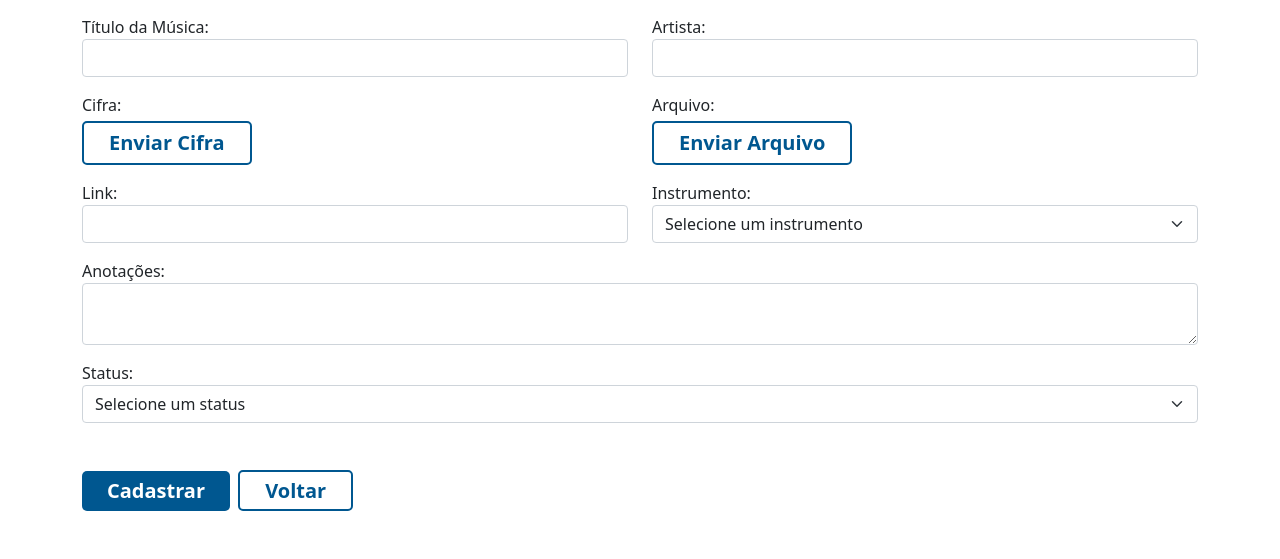
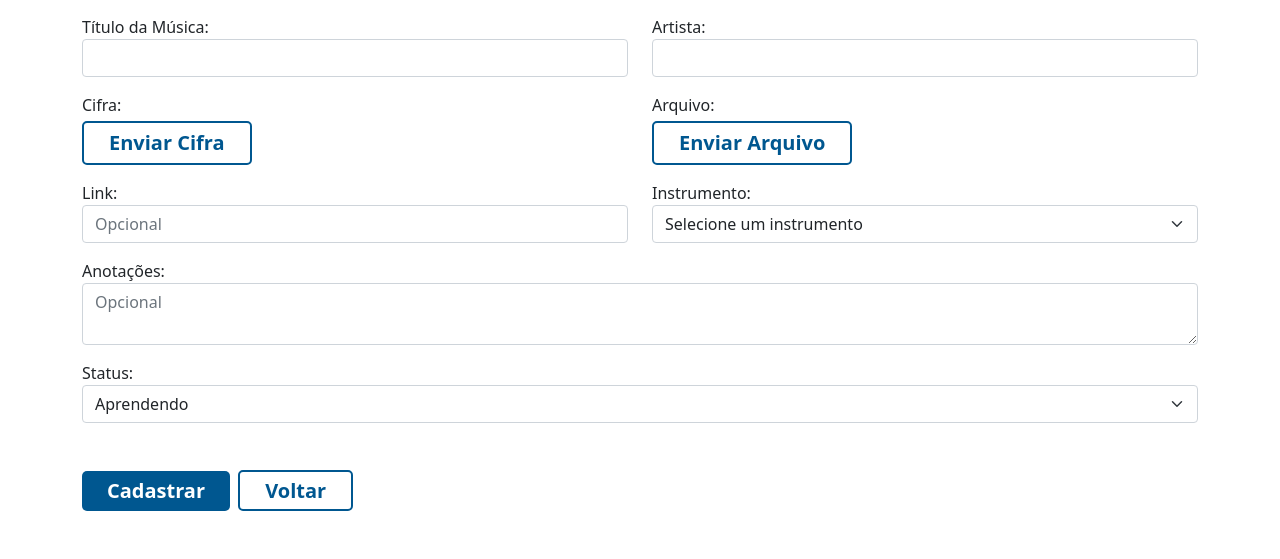
Before and after one commit to FernandoFdeS/projetoIntegrador, a PHP site: page /cadastroMusica.php in a window 1280 px wide. Shown: the part 283-842 px from the top of the page. Run offline with PHP 8.4, Linux system fonts and the light colour scheme.

Commit message:
adiciona required e placeholders

```diff
--- a/Code/cadastroMatricula.php
+++ b/Code/cadastroMatricula.php
@@ -8,8 +8,8 @@
         <form class="mt-5" action="#" method="#">
             <div class="form-group mt-3">
                 <label for="aluno">Aluno: </label>
-                <select class="form-select" aria-label="Default select example" name="aluno" id="aluno">
-                    <option selected disabled>Selecione um aluno</option>
+                <select class="form-select" aria-label="Default select example" name="aluno" id="aluno" required>
+                    <option value="" selected disabled>Selecione um aluno</option>
                     <option value="1">Aluno 1</option>
                     <option value="2">Aluno 2</option>
                     <option value="3">Aluno 3</option>
@@ -17,7 +17,7 @@
             </div>
             <div class="form-group mt-2">
                 <label for="curso">Curso: </label>
-                <select class="form-select" aria-label="Default select example" name="curso" id="curso">
+                <select class="form-select" aria-label="Default select example" name="curso" id="curso" required>
                     <option selected disabled>Selecione um curso</option>
                     <option value="1">Curso 1</option>
                     <option value="2">Curso 2</option>
--- a/Code/cadastroMusica.php
+++ b/Code/cadastroMusica.php
@@ -10,12 +10,12 @@
             <div class="row mt-3">
                 <div class="col-6">
                     <label for="musica">Título da Música: </label>
-                    <input type="text" class="form-control" id="musica" name="musica">
+                    <input type="text" class="form-control" id="musica" name="musica" required>
                 </div>
 
                 <div class="col-6">
                     <label for="artista">Artista: </label>
-                    <input type="text" class="form-control" id="artista" name="artista">
+                    <input type="text" class="form-control" id="artista" name="artista" required>
                 </div>
             </div>
 
@@ -46,13 +46,13 @@
             <div class="row mt-3">
                 <div class="col-6">
                     <label for="link">Link: </label>
-                    <input type="text" class="form-control" id="link" name="link">
+                    <input type="text" class="form-control" id="link" name="link" placeholder="Opcional">
                 </div>
 
                 <div class="col-6">
                     <label for="instrumento">Instrumento: </label>
                     <select class="form-select" aria-label="Default select example" name="instrumento" id="instrumento">
-                        <option selected disabled>Selecione um instrumento</option>
+                        <option value="" selected disabled>Selecione um instrumento</option>
                         <option value="1">Violão 🎸</option>
                         <option value="2">Voz 🎙️</option>
                         <option value="3">Teclado 🎹</option>
@@ -62,14 +62,13 @@
 
             <div class="form-group mt-3">
                 <label for="anotacoes">Anotações: </label>
-                <textarea class="form-control" id="anotacoes" name="anotacoes"></textarea>
+                <textarea class="form-control" id="anotacoes" name="anotacoes" placeholder="Opcional"></textarea>
             </div>
 
             <div class="form-group mt-3">
                 <label for="status">Status: </label>
                     <select class="form-select" aria-label="Default select example" name="status" id="status">
-                        <option selected disabled>Selecione um status</option>
-                        <option value="1">Aprendendo</option>
+                        <option value="1" selected>Aprendendo</option>
                         <option value="2">Completo</option>
                         <option value="3">Em espera</option>
                         <option value="4">Planejando aprender</option>
--- a/Code/cadastroRecital.php
+++ b/Code/cadastroRecital.php
@@ -18,7 +18,7 @@
 
             <div class="form-group mt-3">
                 <label for="link">Link para vídeos e fotos: </label>
-                <input type="text" class="form-control" id="link" name="link">
+                <input type="text" class="form-control" id="link" name="link" placeholder="Opcional">
             </div>
 
             <div class=" mt-5">
```
Also changed, not shown: Code/cadastroAula.php (+12 -9 lines).
